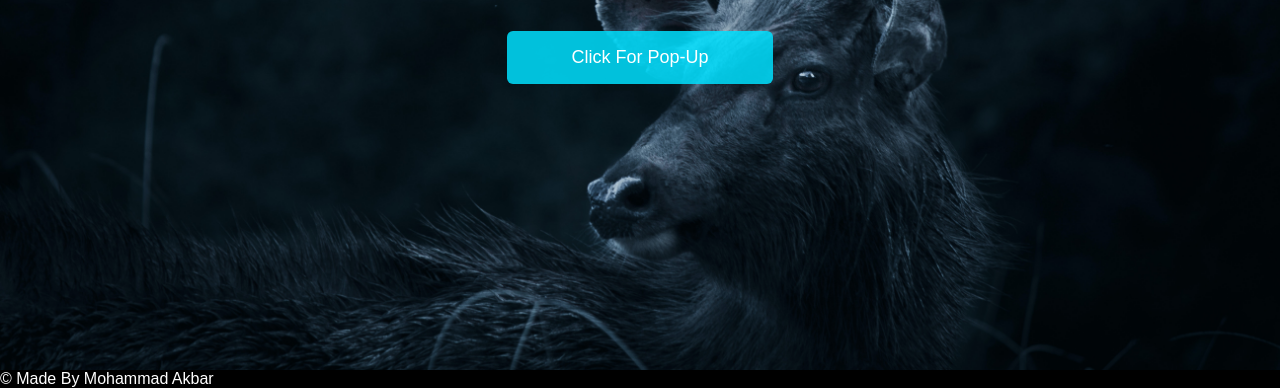
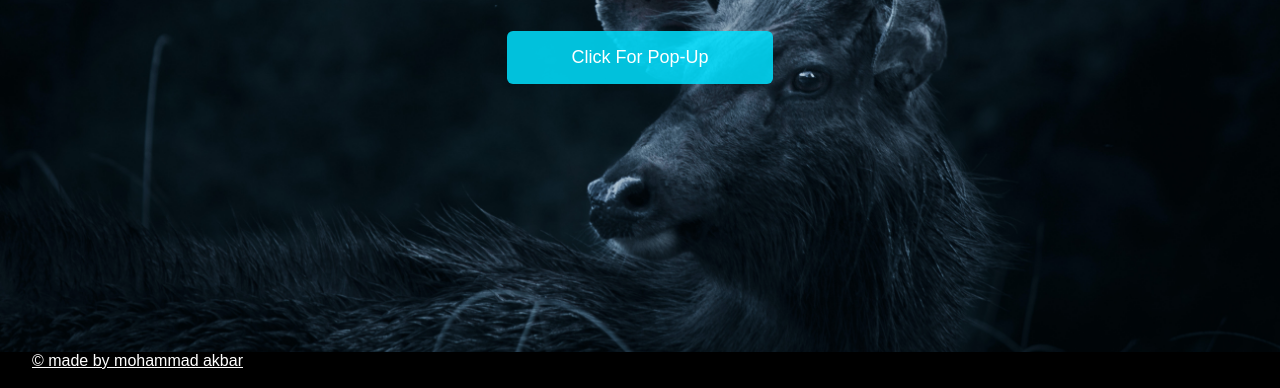
Before and after one commit to akbarsoft0/pop-up-window, a plain HTML site: page index.html in a window 1280 px wide. Shown: the part 430-818 px from the top of the page. Drawn offline with Linux system fonts and the light colour scheme.

Commit message:
added footer

```diff
--- a/index.html
+++ b/index.html
@@ -31,9 +31,8 @@
         </div>
     </div>
     <footer>
-        <span>&copy; made by mohammad akbar</span>
+        <a href="https://codepen.io/mohammad-akbar63" target="_blank">&copy; made by mohammad akbar</a>
     </footer>
-
     <script src="main.js" charset="utf-8"></script>
 </body>
 
--- a/style.css
+++ b/style.css
@@ -78,6 +78,17 @@ button {
     position: relative;
 }
 
+footer {
+    position: fixed;
+    inset: auto 0 0 0;
+    background-color: black;
+}
+
+footer a {
+    padding: 0.4rem 2rem;
+    color: #fff;
+}
+
 @keyframes drop {
     0% {
         top: -100px;
@@ -116,9 +127,8 @@ button {
         padding: 1rem 0;
         margin-bottom: 1rem;
     }
+
+    footer {
+        padding-left: 1rem;
+    }
 }
-
-footer {
-    color: #fff;
-    text-transform: capitalize;
-}
```
